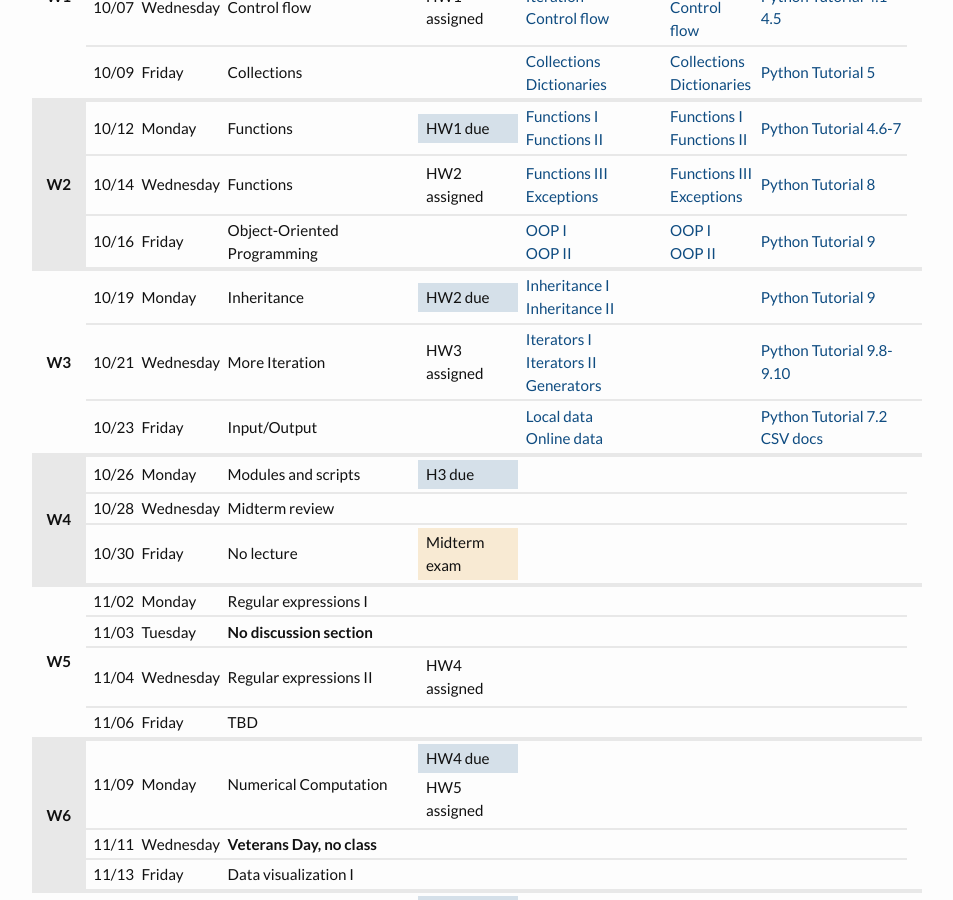
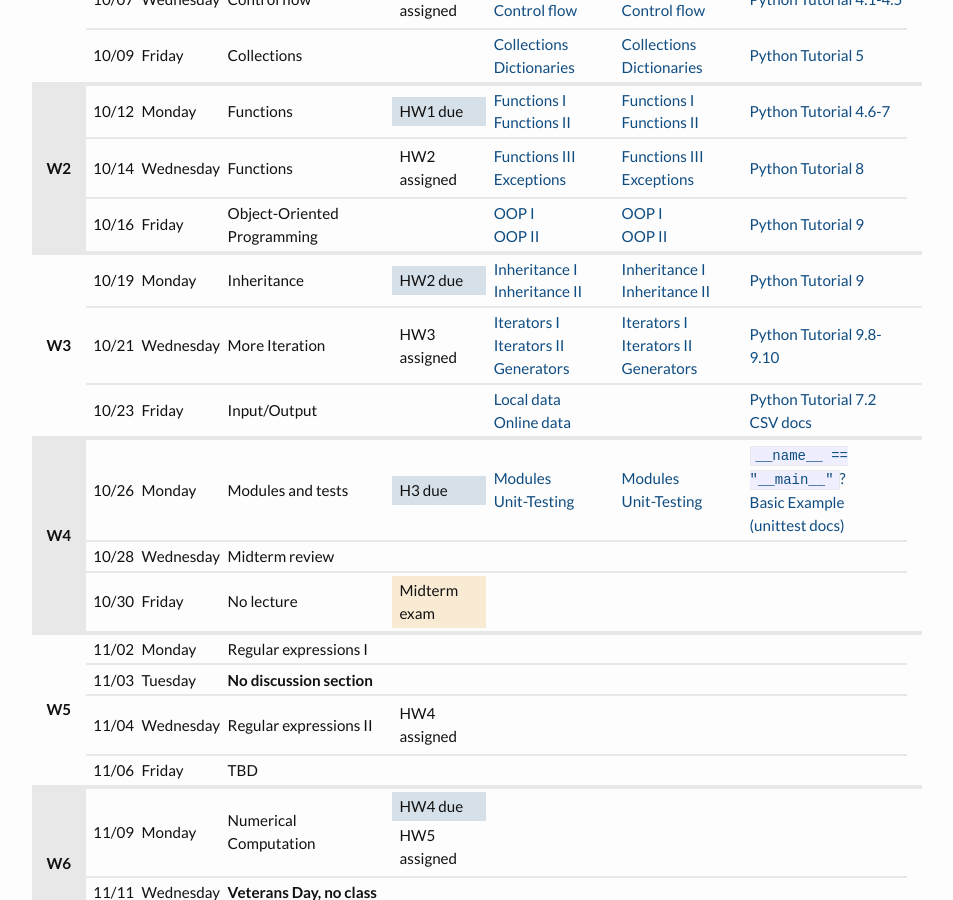
Before and after one commit to PhilChodrow/PIC16A, a Jekyll site: the page built from schedule.md, in a window 1280 px wide and 900 px high, scrolled down 431 px. Shown: the whole window, without its empty margins (163-1116 px from the left). Built offline with Jekyll 4.4.1, drawn with Linux system fonts in a browser that asks for light colours; nearby versions of some CDN libraries.

Commit message:
Update schedule.md

```diff
--- a/schedule.md
+++ b/schedule.md
@@ -241,7 +241,15 @@ All assignments, including homework and quizzes, are due at 11:59pm, Pacific Tim
                     Inheritance II
                 </a>
             </td>
-            <td></td>
+            <td>
+                <a href="https://youtu.be/XChF4v8FLq4">
+                    Inheritance I
+                </a>
+                <br>
+                <a href="https://youtu.be/PHiAsOuApgg">
+                    Inheritance II
+                </a>
+            </td>
             <td>
                 <a href="https://docs.python.org/3/tutorial/classes.html">
                     Python Tutorial 9
@@ -265,7 +273,18 @@ All assignments, including homework and quizzes, are due at 11:59pm, Pacific Tim
                     Generators
                 </a>
             </td>
-            <td></td>
+            <td>
+                <a href="https://youtu.be/kn5yT12ohlk">
+                    Iterators I
+                </a>
+                <br>
+                <a href="https://youtu.be/Nid6KGKeZ2E">
+                    Iterators II
+                </a>
+                <a href="https://youtu.be/okVpT_PrOx4">
+                    Generators
+                </a>
+            </td>
             <td>
                 <a href="https://docs.python.org/3/tutorial/classes.html">
                     Python Tutorial 9.8-9.10
@@ -305,11 +324,36 @@ All assignments, including homework and quizzes, are due at 11:59pm, Pacific Tim
             <th rowspan="3" class="week_marker_even"> W4 </th>
             <td>10/26</td>
             <td>Monday</td>
-            <td>Modules and scripts</td>
+            <td>Modules and tests</td>
             <td><div class="hw">H3 due</div></td>
-            <td></td>
-            <td></td>
-            <td></td>
+            <td>
+                <a href="https://nbviewer.jupyter.org/github/PhilChodrow/PIC16A/blob/master/content/IO_and_modules/modules/modules.ipynb">
+                    Modules
+                </a>
+                <br>
+                <a href="https://nbviewer.jupyter.org/github/PhilChodrow/PIC16A/blob/master/content/IO_and_modules/modules/unit_testing.ipynb">
+                    Unit-Testing
+                </a>
+            </td>
+            <td>
+                <a href="https://youtu.be/dfH0-x1tgRo">
+                    Modules
+                </a>
+                <br>
+                <a href="https://youtu.be/TwOmk9oSaR8">
+                    Unit-Testing
+                </a>
+            </td>
+            <td>
+                <a href="https://www.geeksforgeeks.org/what-does-the-if-__name__-__main__-do/">
+                    <code>__name__ == "__main__"</code>?
+                </a>
+                <br>
+                <a href="https://docs.python.org/3/library/unittest.html">
+                    Basic Example <br>
+                    (unittest docs)
+                </a>
+            </td>
         </tr>
         <tr>
             <td>10/28</td>
```
